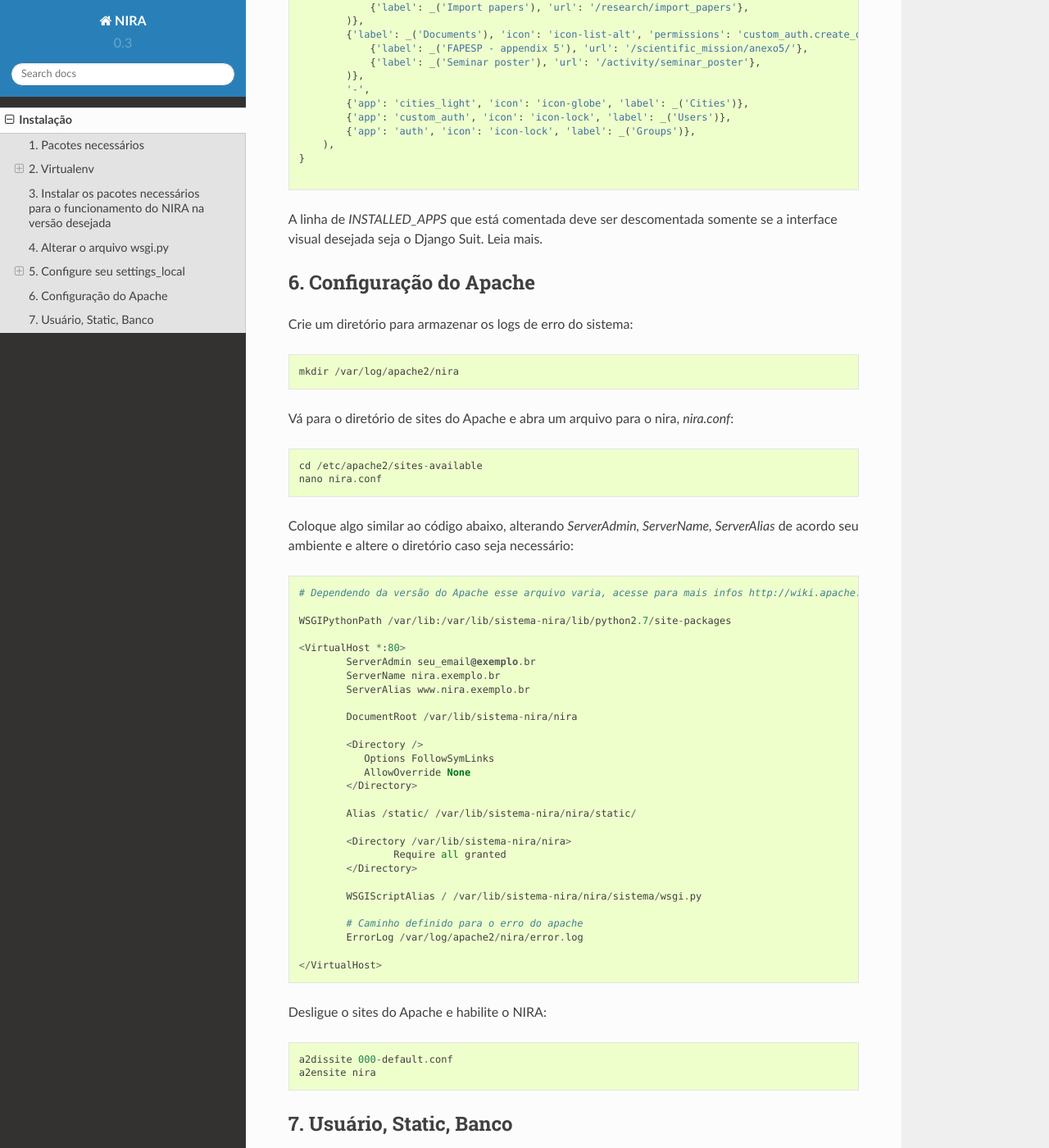
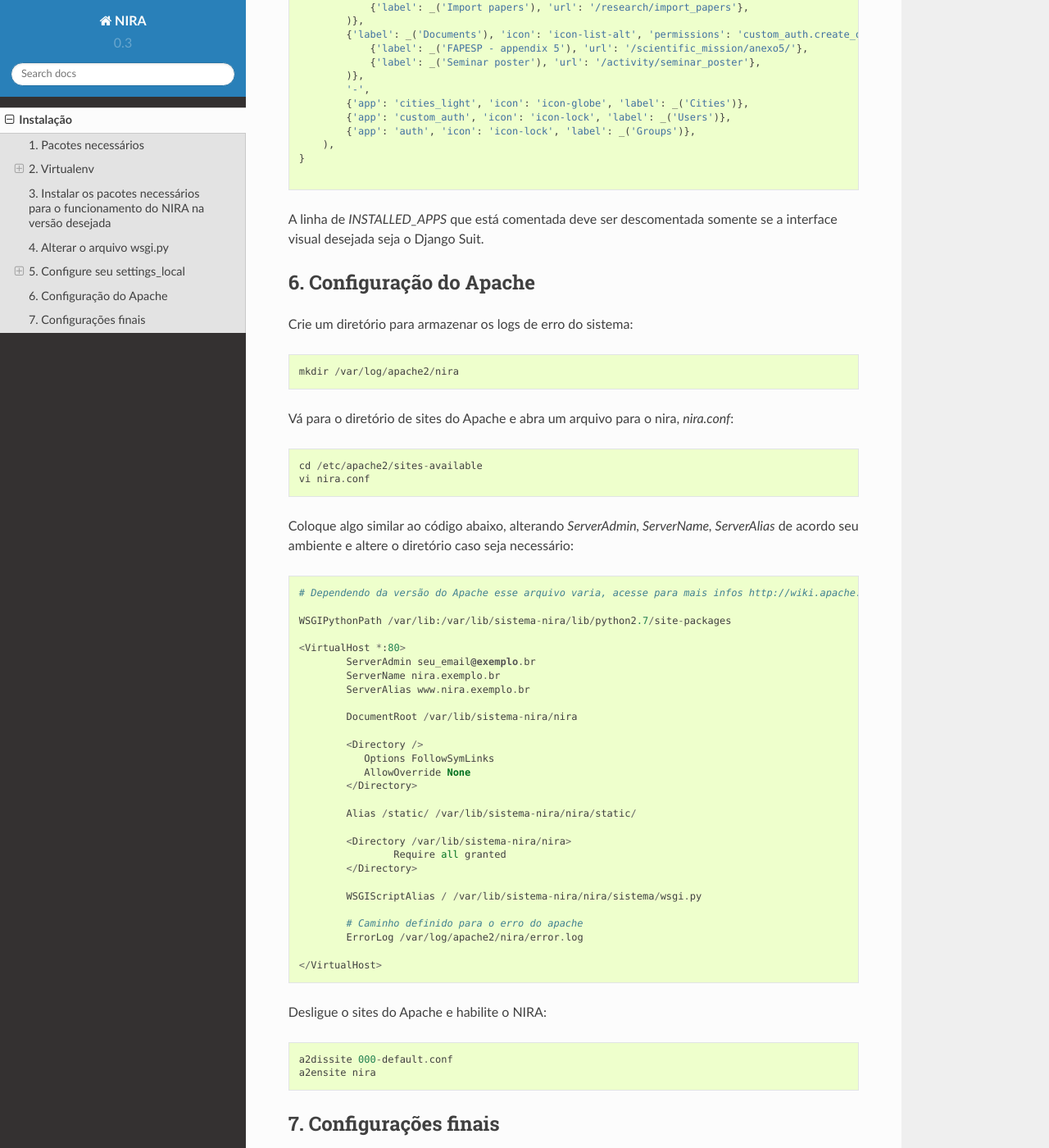
Before and after one commit to neuromat/intranet, a Sphinx documentation site: the page built from docs/source/install/main.rst, in a window 1280 px wide and 1400 px high, scrolled down 3960 px. Shown: the whole window at 82% size. Built offline with Sphinx 7.4.7 and the Read the Docs theme 2.0.0, drawn with Linux system fonts in a browser that asks for light colours; some of the changed text lies outside the part shown.

Commit message:
NIRA dev docs.

```diff
--- a/docs/source/conf.py
+++ b/docs/source/conf.py
@@ -51,7 +51,7 @@
 
 # General information about the project.
 project = u'NIRA'
-copyright = u'2016, Lucas Helfstein'
+copyright = u'2016, Neuromat'
 author = u'Lucas Helfstein'
 
 # The version info for the project you're documenting, acts as replacement for
--- a/docs/source/install/main.rst
+++ b/docs/source/install/main.rst
@@ -14,7 +14,7 @@
 
 
 2. Virtualenv
-----------------------
+-------------
 
 Criar um virtualenv
 +++++++++++++++++++
@@ -53,7 +53,7 @@
 
 
 4. Alterar o arquivo wsgi.py
------------------------------
+----------------------------
 
 Abra o arquivo de wsgi::
 
@@ -69,43 +69,43 @@
 
 
 5. Configure seu settings_local
---------------------------------
+-------------------------------
 
 Configure um postgres banco de dados
-+++++++++++++++++++++++++++++++++++++
+++++++++++++++++++++++++++++++++++++
 
 Configurar um banco de dados PostgreSQL é simples, são três passos:
 
 1. Usando o usuário postgres::
 
-	su postgres
+    su postgres
 
 2. Crie um usuário de banco e defina uma senha::
 
-	createuser seu_usuario --pwprompt --encrypted
+    createuser seu_usuario --pwprompt --encrypted
 
 3. Crie um banco e defina uma senha::
 
-	createdb seu_banco
+    createdb seu_banco
 
 
 Settings local
-+++++++++++++++
+++++++++++++++
 
 O arquivo *settings_local.py* deve ficar no diretório sistema do projeto do NIRA, no nosso caso::
 
-	cd /var/lib/sistema-nira/nira/sistema/
-	vi /var/lib/sistema-nira/sistema/settings_local.py
+    cd /var/lib/sistema-nira/nira/sistema/
+    vi /var/lib/sistema-nira/sistema/settings_local.py
 
 
 Em *settings_local.py* você deve configurar o sistema para usar o seu banco de dados PostgreSQL.
 
 .. literalinclude:: ./settings_local.py
     :language: python
-    :emphasize-lines: 11, 15, 44-52
+    :emphasize-lines: 11, 15, 50-58
 
 
-A linha de *INSTALLED_APPS* que está comentada deve ser descomentada somente se a interface visual desejada seja o Django Suit. Leia mais.
+A linha de *INSTALLED_APPS* que está comentada deve ser descomentada somente se a interface visual desejada seja o Django Suit.
 
 
 6. Configuração do Apache
@@ -113,13 +113,13 @@
 
 Crie um diretório para armazenar os logs de erro do sistema::
 
-	mkdir /var/log/apache2/nira
+    mkdir /var/log/apache2/nira
 
 
 Vá para o diretório de sites do Apache e abra um arquivo para o nira, *nira.conf*::
 
-	cd /etc/apache2/sites-available
-	nano nira.conf
+    cd /etc/apache2/sites-available
+    vi nira.conf
 
 
 Coloque algo similar ao código abaixo, alterando *ServerAdmin, ServerName, ServerAlias* de acordo seu ambiente e altere o diretório caso seja necessário:
@@ -129,44 +129,44 @@
 
 Desligue o sites do Apache e habilite o NIRA::
 
-	a2dissite 000-default.conf
-	a2ensite nira
+    a2dissite 000-default.conf
+    a2ensite nira
 
 
-7. Usuário, Static, Banco
---------------------------
+7. Configurações finais
+-----------------------
 
 Arrumando os arquivos de static::
 
-	cd /var/lib/sistema-nira/nira/
-	nano sistema/settings.py
+    cd /var/lib/sistema-nira/nira/
+    nano sistema/settings.py
 
 Comente a seguinte parte do código::
 
-	# STATICFILES_DIRS = (
-	#     os.path.join(BASE_DIR, 'static'),
-	# )
+    # STATICFILES_DIRS = (
+    #     os.path.join(BASE_DIR, 'static'),
+    # )
 
 
 Para obter os arquivos de static, faça::
 
-	cd /var/lib/sistema-nira/
-	python manage.py collectstatic
+    cd /var/lib/sistema-nira/
+    python manage.py collectstatic
 
 
 Configure o banco de dados com os apps do NIRA::
 
-	python manage.py migrate
+    python manage.py migrate
 
 
 Crie um usuário administrador::
 
-	python manage.py createsuperuser
+    python manage.py createsuperuser
 
 
 Reinicie o Apache::
 
-	service apache2 restart
+    service apache2 restart
 
 
 Se tudo tiver corrido corretamente, o NIRA estará na porta configurada no arquivo do Apache.
```
